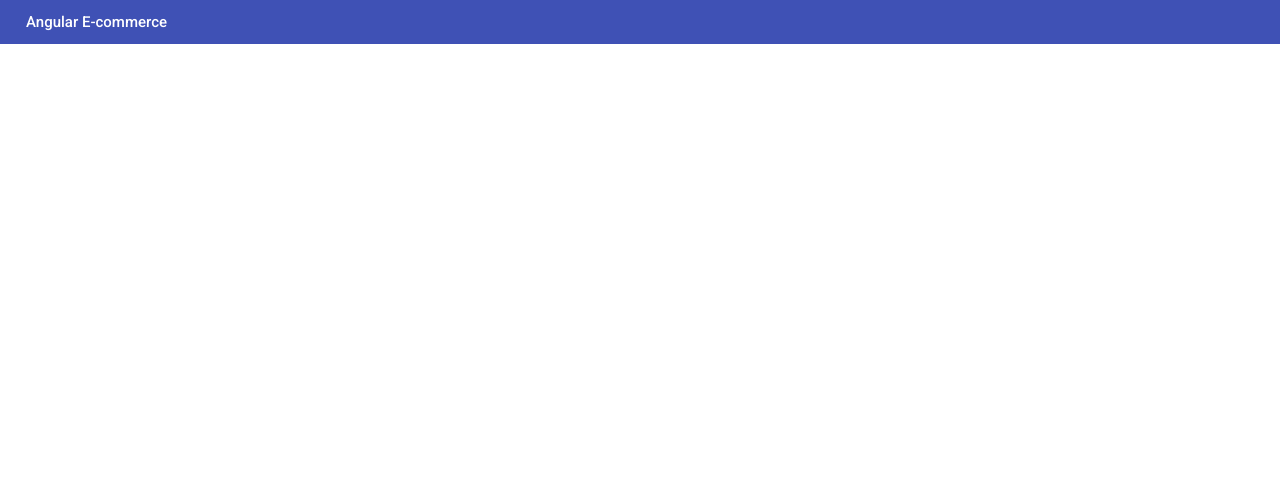
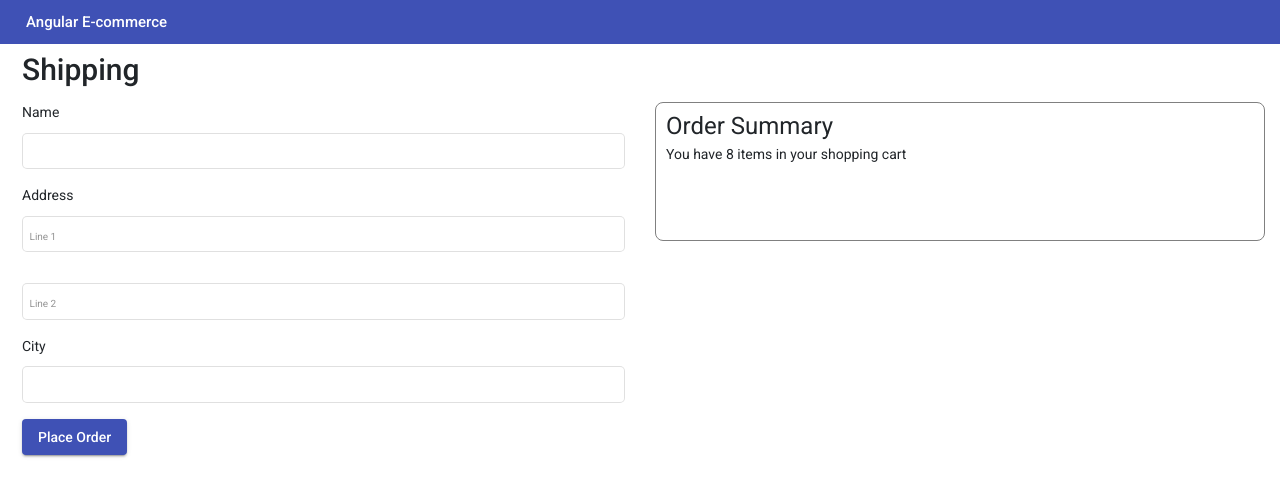
Before and after one commit to ayushm54/angular-commerce-online, an Angular app: page /shipping in a window 1280 px wide. Before the commit this address led to /. Shown: the top 496 px of the page. Built offline with nearby package versions, Linux system fonts and the light colour scheme.

Commit message:
Adding checkout

```diff
--- a/src/app/app.module.ts
+++ b/src/app/app.module.ts
@@ -16,6 +16,8 @@ import { HTTP_INTERCEPTORS, HttpClientModule } from '@angular/common/http';
 import { LoadingSpinnerComponent } from './shared/loading-spinner/loading-spinner.component';
 import { ItemComponent } from './items-list/item/item.component';
 import { ShoppingCartComponent } from './shopping-cart/shopping-cart.component';
+import { ShippingComponent } from './checkout/shipping/shipping.component';
+import { SummaryComponent } from './checkout/summary/summary.component';
 
 @NgModule({
   declarations: [
@@ -26,7 +28,9 @@ import { ShoppingCartComponent } from './shopping-cart/shopping-cart.component';
     AuthenticationComponent,
     LoadingSpinnerComponent,
     ItemComponent,
-    ShoppingCartComponent
+    ShoppingCartComponent,
+    ShippingComponent,
+    SummaryComponent
   ],
   imports: [
     BrowserModule,
--- /dev/null
+++ b/src/app/checkout/shipping/shipping.component.css
@@ -0,0 +1,29 @@
+.content {
+  margin-top: 10px;
+  margin-left: 7px;
+}
+
+form {
+  padding-left: 7px;
+}
+
+mat-form-field {
+  width: 100%;
+}
+
+/* to adjust height of mat-form-field just decrease or increase the font size */
+::ng-deep .mat-form-field {
+  font-size: 10px;
+}
+
+.table td, .table th {
+  border: none;
+}
+
+.jumbotronCustom {
+  background-color: white;
+  border: 1px solid grey;
+  border-radius: 0.5rem;
+  padding-top: 7px;
+  padding-left: 10px
+}
--- /dev/null
+++ b/src/app/checkout/shipping/shipping.component.html
@@ -0,0 +1,42 @@
+<div class="row content">
+  <h1 style="font-weight: 500;font-size: 30px;">Shipping</h1>
+</div>
+<div class="row">
+<div class="col-md-6">
+    <form #shippingForm="ngForm">
+      <label>Name</label>
+      <mat-form-field appearance="outline">
+        <input matInput type="text" name='name' ngModel required>
+      </mat-form-field>
+      <label>Address</label>
+      <mat-form-field appearance="outline">
+        <input matInput type="text" placeholder="Line 1" name='addressLine1' ngModel required>
+      </mat-form-field>
+      <mat-form-field appearance="outline" style="margin-top: 12px;">
+        <input matInput type="text" placeholder="Line 2" name='addressLine2' ngModel required>
+      </mat-form-field>
+      <label>City</label>
+      <mat-form-field appearance="outline">
+        <input matInput type="text" name='city' ngModel required>
+      </mat-form-field>
+      <button mat-raised-button color="primary">Place Order</button>
+    </form>
+  </div>
+  <div class="col-md-6">
+    <!-- <table class="table table-responsive table-bordered" style="border-radius: 0.5rem;">
+      <thead>
+        <tr>
+          <th><h1>Order Summary</h1></th>
+        </tr>
+        <tr>
+          <th><p>You have 8 items in your shopping cart</p></th>
+        </tr>
+      </thead>
+    </table> -->
+    <div class="jumbotron jumbotronCustom">
+      <h1 style="margin-bottom: 2px;">Order Summary</h1>
+      <p>You have 8 items in your shopping cart</p>
+      <table class></table>
+    </div>
+  </div>
+</div>
--- /dev/null
+++ b/src/app/checkout/shipping/shipping.component.ts
@@ -0,0 +1,15 @@
+import { Component, OnInit } from '@angular/core';
+
+@Component({
+  selector: 'app-shipping',
+  templateUrl: './shipping.component.html',
+  styleUrls: ['./shipping.component.css']
+})
+export class ShippingComponent implements OnInit {
+
+  constructor() { }
+
+  ngOnInit(): void {
+  }
+
+}
--- /dev/null
+++ b/src/app/checkout/summary/summary.component.css
@@ -0,0 +1,9 @@
+.content {
+  margin-top: 10px;
+  margin-left: 7px;
+}
+
+h1 {
+  font-weight: 500;
+  font-size: 32px;
+}
--- /dev/null
+++ b/src/app/checkout/summary/summary.component.html
@@ -0,0 +1,6 @@
+<div class="row content">
+  <div col-xs-10>
+    <h1>Thank you!</h1>
+    <p>We have received your order and will process it within next 24 hours!</p>
+  </div>
+</div>
--- /dev/null
+++ b/src/app/checkout/summary/summary.component.ts
@@ -0,0 +1,15 @@
+import { Component, OnInit } from '@angular/core';
+
+@Component({
+  selector: 'app-summary',
+  templateUrl: './summary.component.html',
+  styleUrls: ['./summary.component.css']
+})
+export class SummaryComponent implements OnInit {
+
+  constructor() { }
+
+  ngOnInit(): void {
+  }
+
+}
--- a/src/app/shared/data-storage-service.ts
+++ b/src/app/shared/data-storage-service.ts
@@ -1,15 +1,25 @@
 import { Injectable } from '@angular/core';
-import { HttpClient, HttpParams } from '@angular/common/http';
-import { map, tap } from 'rxjs/operators';
-import { Observable } from 'rxjs';
+import { HttpClient } from '@angular/common/http';
+import { map } from 'rxjs/operators';
+import { Observable, Subscription } from 'rxjs';
 import { Item } from './item.model';
-import { ItemService } from './item.service';
+import { AuthService } from './auth.service';
+import { User } from './user.model';
+import { ShoppingCartItems } from './shopping-cart.service';
 
 @Injectable({ providedIn: 'root' })
 export class DatStorageService {
-  constructor(
-    private http: HttpClient
-  ) { }
+  private loggedInUser = '';
+  user: {
+    email: string;
+    id: string;
+    _token: string;
+    _tokenExpirationDate: string;
+  };
+
+  constructor(private http: HttpClient) {
+    this.user = JSON.parse(localStorage.getItem('userData'));
+  }
 
   // storeRecipes(): void {
   //     const recipes = this.recipeService.getRecipes();
@@ -36,4 +46,16 @@ export class DatStorageService {
         })
       );
   }
+
+  saveCartSnapshot(shoppingCartItems: ShoppingCartItems): void {
+    // this.http.put(
+    //   'https://angular-recipe-87935.firebaseio.com/cart.json',
+    //   {
+    //     emailId: this.user.email,
+    //     cart: shoppingCartItems
+    //   }
+    // ).subscribe((response) => {
+    //   console.log(response);
+    // });
+  }
 }
--- a/src/app/shared/shopping-cart.service.ts
+++ b/src/app/shared/shopping-cart.service.ts
@@ -2,6 +2,7 @@ import { Item } from './item.model';
 import { Injectable } from '@angular/core';
 import { ShoppingCart } from './shopping-cart.model';
 import { Subject } from 'rxjs';
+import { DatStorageService } from './data-storage-service';
 
 export class ShoppingCartItems {
   cartItems: ShoppingCart[];
@@ -15,7 +16,9 @@ export class ShoppingCartService {
   itemCountSubject = new Subject<number>();
   itemCount = 0;
 
-  constructor() {
+  constructor(
+    private dataService: DatStorageService
+  ) {
     this.shoppingCartItems = new ShoppingCartItems();
     this.shoppingCartItems.cartItems = [];
     this.shoppingCartItems.cartTotal = 0;
@@ -32,6 +35,7 @@ export class ShoppingCartService {
     this.shoppingCartItems.cartTotal = this.shoppingCartItems.cartTotal + +item.price;
     this.cartUpdated.next(this.shoppingCartItems);
     this.itemCountSubject.next(this.itemCount);
+    this.dataService.saveCartSnapshot(this.shoppingCartItems);
   }
 
   updateCart(): void {}
--- a/src/app/shopping-cart/shopping-cart.component.html
+++ b/src/app/shopping-cart/shopping-cart.component.html
@@ -53,7 +53,7 @@
         </tr>
         <tr>
           <td>
-            <button mat-raised-button color="primary">Checkout</button>
+            <button mat-raised-button color="primary" (click)="checkout()">Checkout</button>
           </td>
           <td colspan="2"></td>
           <td><span class="itemEnd">{{ shoppingCartItems.cartTotal | currency:'₹' }}</span></td>
--- a/src/app/shopping-cart/shopping-cart.component.ts
+++ b/src/app/shopping-cart/shopping-cart.component.ts
@@ -3,6 +3,7 @@ import { Item } from '../shared/item.model';
 import { ShoppingCart } from '../shared/shopping-cart.model';
 import { ShoppingCartService, ShoppingCartItems } from '../shared/shopping-cart.service';
 import { Subscription } from 'rxjs';
+import { Router } from '@angular/router';
 
 @Component({
   selector: 'app-shopping-cart',
@@ -16,7 +17,8 @@ export class ShoppingCartComponent implements OnInit, OnDestroy {
   cartSubscription: Subscription;
 
   constructor(
-    private cartService: ShoppingCartService
+    private cartService: ShoppingCartService,
+    private router: Router
   ) { }
   ngOnInit(): void {
     this.shoppingCartItems = this.cartService.getCartItems();
@@ -34,6 +36,10 @@ export class ShoppingCartComponent implements OnInit, OnDestroy {
     this.cartService.clearCart();
   }
 
+  checkout(): void{
+
+  }
+
   ngOnDestroy(): void{
     if (this.cartSubscription) {
       this.cartSubscription.unsubscribe();
```
Also changed, not shown: src/app/app-routing.module.ts (+8 -0 lines).
